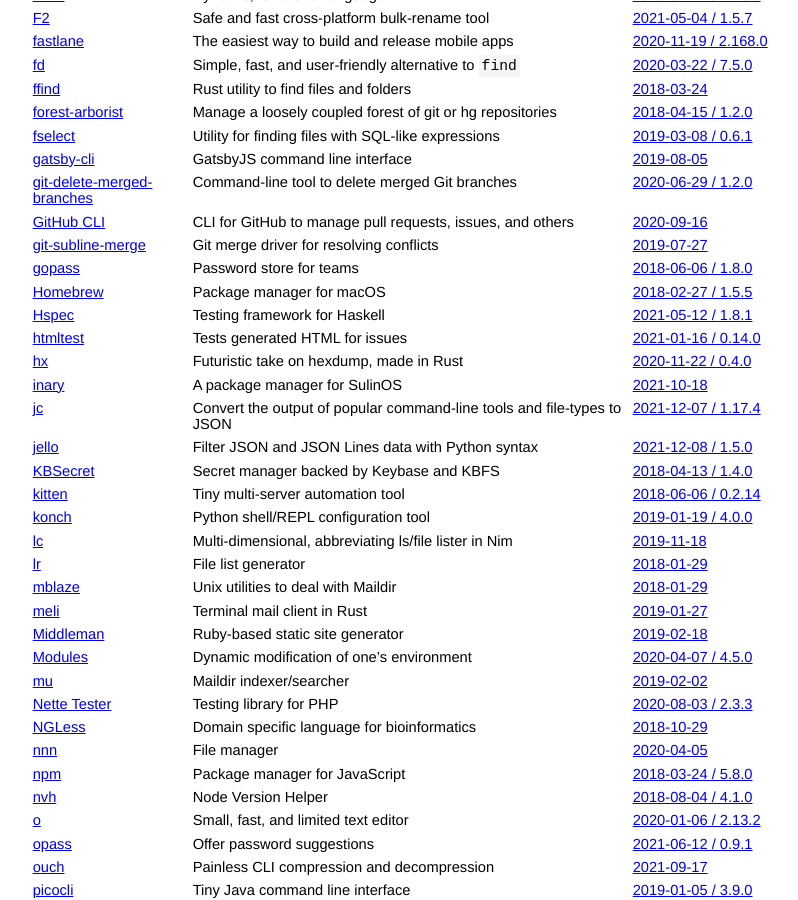
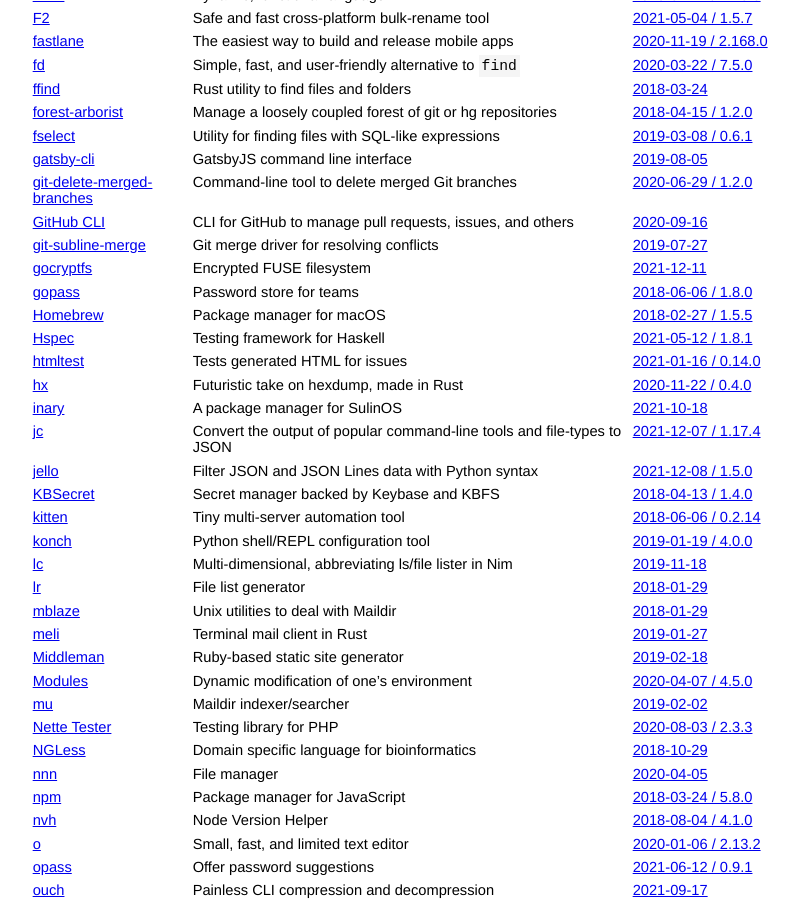
Before and after one commit to jcs/no_color, a Jekyll site: the page built from index.md, in a window 1280 px wide and 900 px high, scrolled down 2258 px. Shown: the whole window, without its empty margins (211-1009 px from the left). Built offline with Jekyll 4.4.1, drawn with Linux system fonts in a browser that asks for light colours; our own code applies the rules of GitHub Pages for plain Markdown files.

Commit message:
Add gocryptfs (#153)

```diff
--- a/index.md
+++ b/index.md
@@ -135,6 +135,7 @@ color via `NO_COLOR`.
 | [git-delete-merged-branches](https://github.com/hartwork/git-delete-merged-branches) | Command-line tool to delete merged Git branches | [2020-06-29 / 1.2.0](https://github.com/hartwork/git-delete-merged-branches/commit/62bd406fba91e831e29663a483bfe7659b4c62f3) |
 | [GitHub CLI](https://github.com/cli/cli) | CLI for GitHub to manage pull requests, issues, and others | [2020-09-16](https://github.com/cli/cli/pull/1631) |
 | [git-subline-merge](https://github.com/paulaltin/git-subline-merge) | Git merge driver for resolving conflicts | [2019-07-27](https://github.com/paulaltin/git-subline-merge/commit/d8f738a62f96dfdf315511cece7c93526e48baef) |
+| [gocryptfs](https://github.com/rfjakob/gocryptfs) | Encrypted FUSE filesystem | [2021-12-11](https://github.com/rfjakob/gocryptfs/commit/a1f01419e2e6e5d637ec7afa31c0a1d95e0ea923) |
 | [gopass](https://github.com/gopasspw/gopass) | Password store for teams | [2018-06-06 / 1.8.0](https://github.com/gopasspw/gopass/releases/tag/v1.8.0) |
 | [Homebrew](https://brew.sh/) | Package manager for macOS | [2018-02-27 / 1.5.5](https://github.com/Homebrew/brew/releases/tag/1.5.5) |
 | [Hspec](http://hspec.github.io/) | Testing framework for Haskell | [2021-05-12 / 1.8.1](https://github.com/hspec/hspec/blob/main/CHANGES.markdown#changes-in-281) |
```
